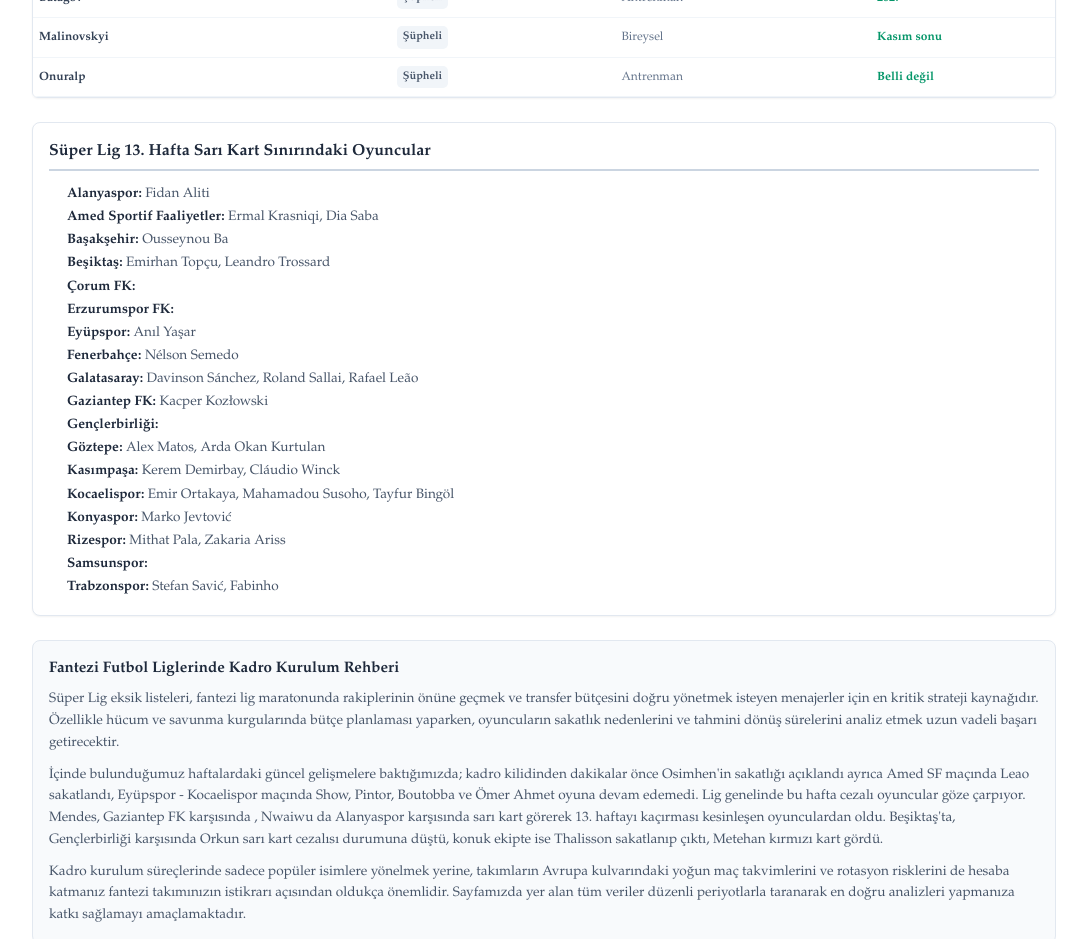
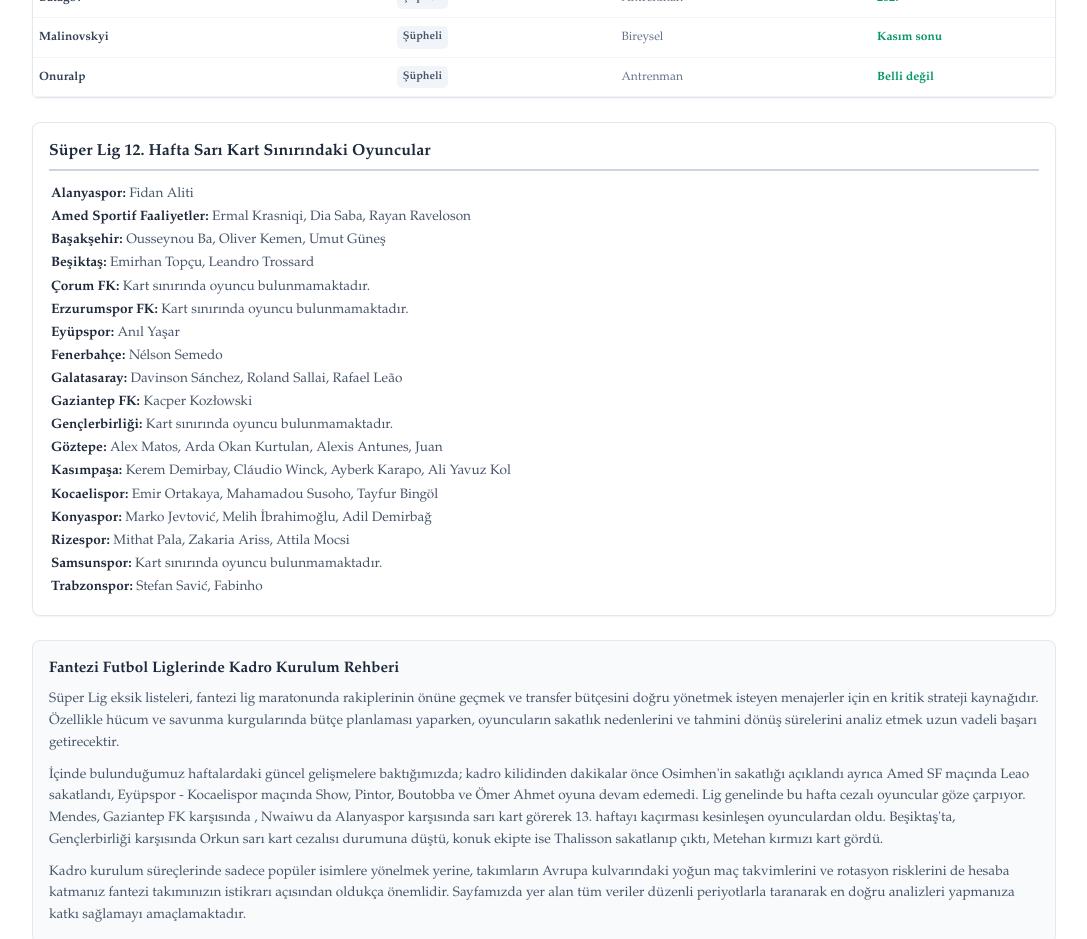
Before and after one commit to fantefut/fantefut, a Next.js app: page / in a window 1280 px wide. Shown: the part 3960-4899 px from the top of the page, without its empty margins (96-1183 px from the left). Built offline with nearby package versions, Linux system fonts and the light colour scheme.

Commit message:
feat: sari kart siniri eklendi2

```diff
--- a/app/page.tsx
+++ b/app/page.tsx
@@ -128,33 +128,33 @@ export default function Home() {
           margin: '0 0 12px 0',
           fontWeight: 'bold'
         }}>
-          Süper Lig 13. Hafta Sarı Kart Sınırındaki Oyuncular
+          Süper Lig 12. Hafta Sarı Kart Sınırındaki Oyuncular
         </h2>
 
         <ul style={{
           margin: 0,
-          paddingLeft: '18px',
+          paddingLeft: '2px',
           fontSize: '0.85rem',
           lineHeight: '1.7',
           color: '#475569'
         }}>
           <li><strong style={{ color: '#1e293b' }}>Alanyaspor:</strong> Fidan Aliti</li>
-          <li><strong style={{ color: '#1e293b' }}>Amed Sportif Faaliyetler:</strong> Ermal Krasniqi, Dia Saba</li>
-          <li><strong style={{ color: '#1e293b' }}>Başakşehir:</strong> Ousseynou Ba</li>
+          <li><strong style={{ color: '#1e293b' }}>Amed Sportif Faaliyetler:</strong> Ermal Krasniqi, Dia Saba, Rayan Raveloson</li>
+          <li><strong style={{ color: '#1e293b' }}>Başakşehir:</strong> Ousseynou Ba, Oliver Kemen, Umut Güneş</li>
           <li><strong style={{ color: '#1e293b' }}>Beşiktaş:</strong> Emirhan Topçu, Leandro Trossard</li>
-          <li><strong style={{ color: '#1e293b' }}>Çorum FK:</strong> </li>
-          <li><strong style={{ color: '#1e293b' }}>Erzurumspor FK:</strong> </li>
+          <li><strong style={{ color: '#1e293b' }}>Çorum FK:</strong> Kart sınırında oyuncu bulunmamaktadır.</li>
+          <li><strong style={{ color: '#1e293b' }}>Erzurumspor FK:</strong> Kart sınırında oyuncu bulunmamaktadır.</li>
           <li><strong style={{ color: '#1e293b' }}>Eyüpspor:</strong> Anıl Yaşar</li>
           <li><strong style={{ color: '#1e293b' }}>Fenerbahçe:</strong> Nélson Semedo</li>
           <li><strong style={{ color: '#1e293b' }}>Galatasaray:</strong> Davinson Sánchez, Roland Sallai, Rafael Leão</li>
           <li><strong style={{ color: '#1e293b' }}>Gaziantep FK:</strong> Kacper Kozłowski</li>
-          <li><strong style={{ color: '#1e293b' }}>Gençlerbirliği:</strong> </li>
-          <li><strong style={{ color: '#1e293b' }}>Göztepe:</strong> Alex Matos, Arda Okan Kurtulan</li>
-          <li><strong style={{ color: '#1e293b' }}>Kasımpaşa:</strong> Kerem Demirbay, Cláudio Winck</li>
+          <li><strong style={{ color: '#1e293b' }}>Gençlerbirliği:</strong> Kart sınırında oyuncu bulunmamaktadır.</li>
+          <li><strong style={{ color: '#1e293b' }}>Göztepe:</strong> Alex Matos, Arda Okan Kurtulan, Alexis Antunes, Juan</li>
+          <li><strong style={{ color: '#1e293b' }}>Kasımpaşa:</strong> Kerem Demirbay, Cláudio Winck, Ayberk Karapo, Ali Yavuz Kol</li>
           <li><strong style={{ color: '#1e293b' }}>Kocaelispor:</strong> Emir Ortakaya, Mahamadou Susoho, Tayfur Bingöl</li>
-          <li><strong style={{ color: '#1e293b' }}>Konyaspor:</strong> Marko Jevtović</li>
-          <li><strong style={{ color: '#1e293b' }}>Rizespor:</strong> Mithat Pala, Zakaria Ariss</li>
-          <li><strong style={{ color: '#1e293b' }}>Samsunspor:</strong> </li>
+          <li><strong style={{ color: '#1e293b' }}>Konyaspor:</strong> Marko Jevtović, Melih İbrahimoğlu, Adil Demirbağ</li>
+          <li><strong style={{ color: '#1e293b' }}>Rizespor:</strong> Mithat Pala, Zakaria Ariss, Attila Mocsi</li>
+          <li><strong style={{ color: '#1e293b' }}>Samsunspor:</strong> Kart sınırında oyuncu bulunmamaktadır.</li>
           <li><strong style={{ color: '#1e293b' }}>Trabzonspor:</strong> Stefan Savić, Fabinho</li>
         </ul>
       </div>
```
